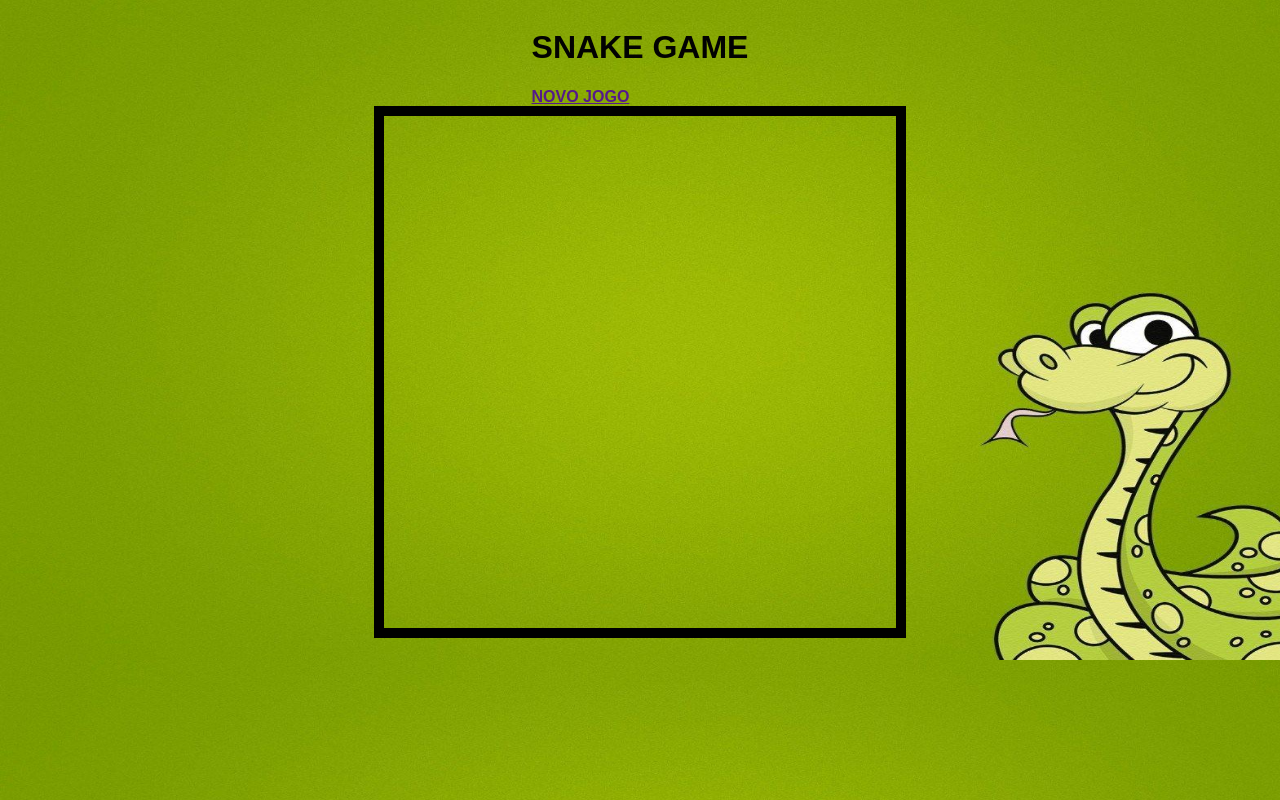
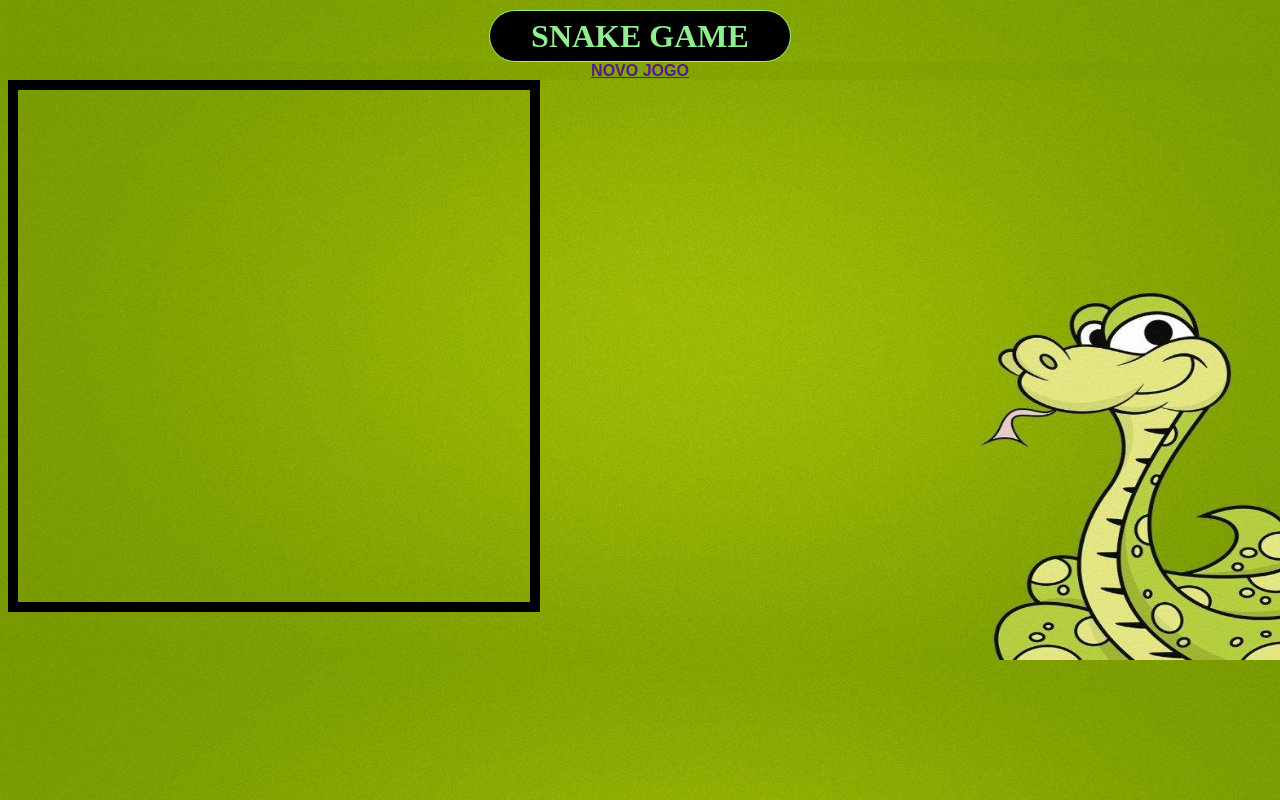
Before and after one commit to Tiag0Santos/SnakeGame, a plain HTML site: page index.html in a window 1280 px wide. Drawn offline with Linux system fonts and the light colour scheme.

Commit message:
modificacoes no titulo

```diff
--- a/style.css
+++ b/style.css
@@ -1,4 +1,23 @@
 body{
+    background-image: url(img/imagem-de-fundo.jpg);
+    background-size: 1370px 660px;
+}
+
+.titulo{
+    display: flex;
+    justify-content: center;
+    align-items: center;
+    background-color: black;
+    color: lightgreen;
+    width: 300px;
+    height: 50px;
+    border-radius: 30px;
+    border: solid 1px lightgreen;
+    margin: auto;
+    margin-top: 10px;
+}
+
+.botoes{
     display: flex;
     justify-content: flex-start;
     align-items: center;
```
